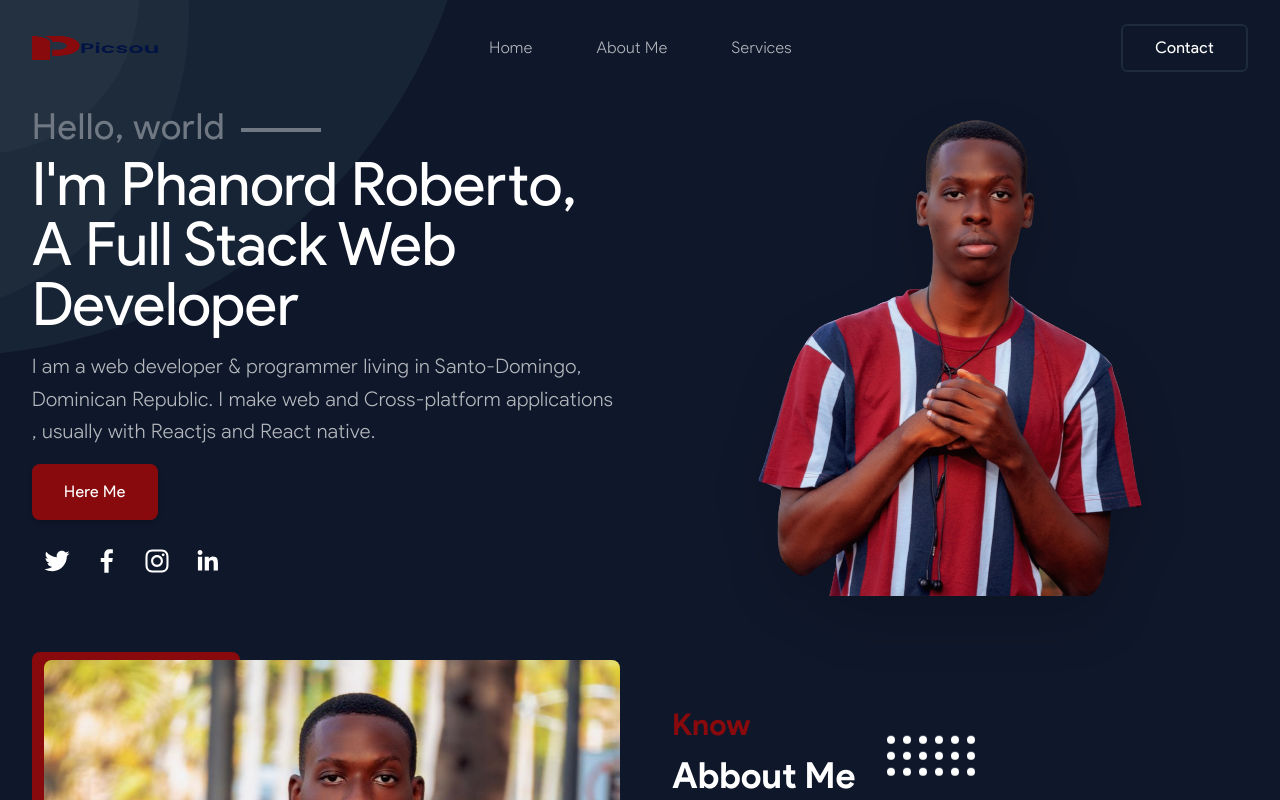
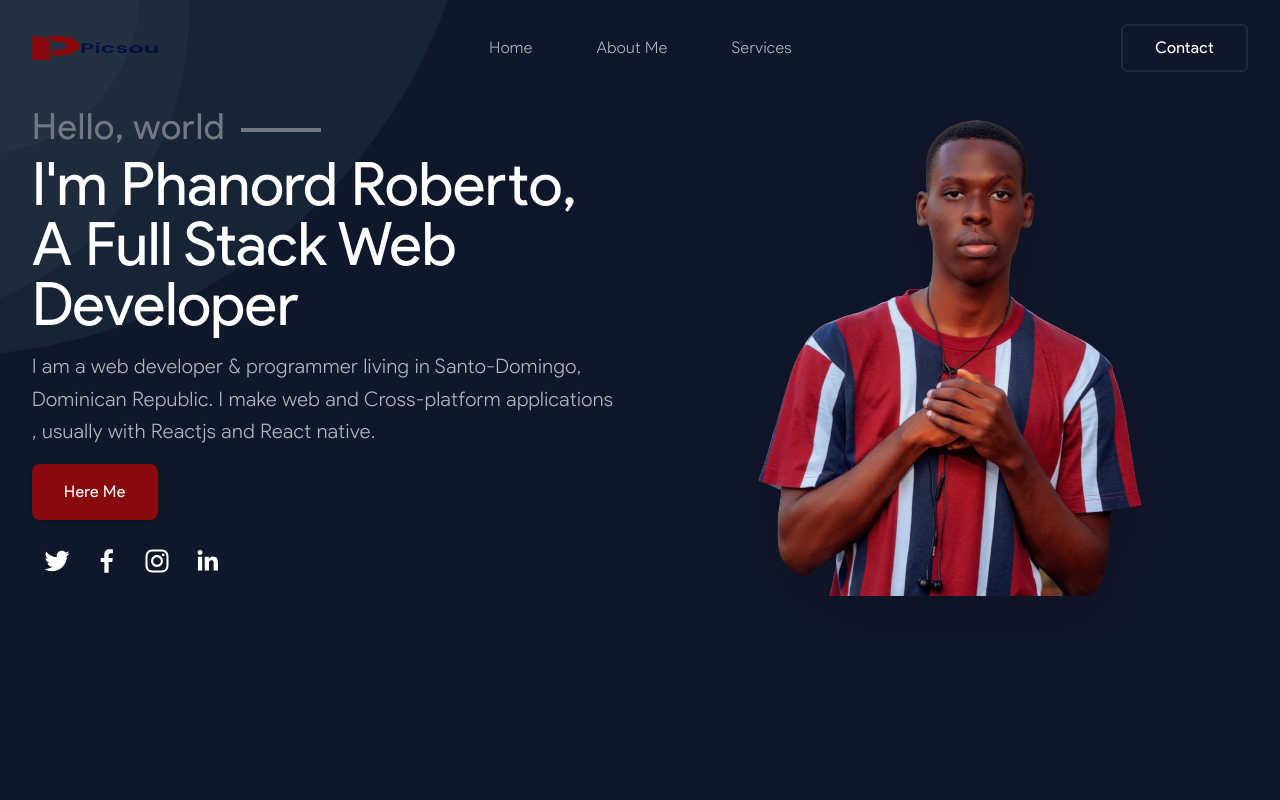
Before and after one commit to PicsouRob/website, a React (Create React App) app: page / in a window 1280 px wide. Shown: the top 800 px of the page. Built offline with nearby package versions, Linux system fonts and the light colour scheme.

Commit message:
first commit

```diff
--- a/src/Pages/Home/index.jsx
+++ b/src/Pages/Home/index.jsx
@@ -16,7 +16,7 @@ function Home() {
     }
 
     return (
-        <div id="home" class="relative px-8 mx-auto max-w-7xl z-20">
+        <div id="home" class="relative px-8 mx-auto max-w-7xl z-20 min-h-screen">
             <Header />
             {/* <img alt="" src={circle} class="absolute top-0 right-0" /> */}
             <div class="flex flex-col lg:flex-row items-center gap-10">
```
